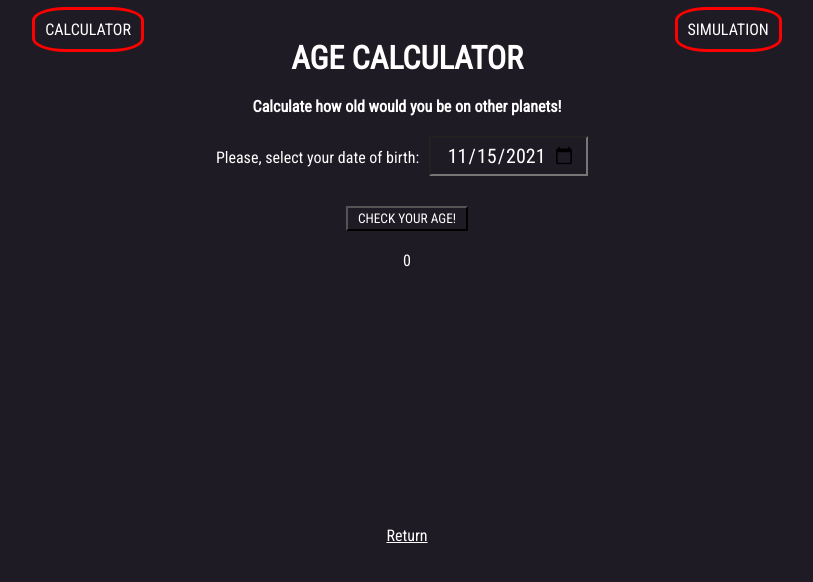
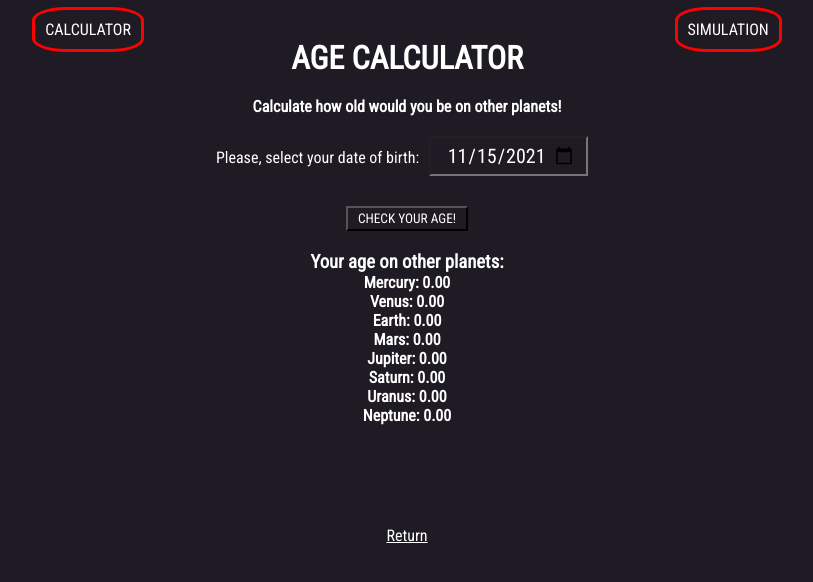
Before and after one commit to Student235555/solar-system-facts, a React (Create React App) app: page /calculator in a window 1280 px wide. Both pictures are taken after a click on the button "CHECK YOUR AGE!". Shown: the top 582 px of the page, without its empty margins (233-1046 px from the left). Built offline with nearby package versions, Linux system fonts and the light colour scheme.

Commit message:
Display calculations on screen

```diff
--- a/src/components/AgeCalculator.js
+++ b/src/components/AgeCalculator.js
@@ -12,6 +12,8 @@ const AgeCalculator = () => {
     const [dateOfBirth , setDateOfBirth] = useState(today);
     const [firstClick, setFirstClick] = useState(false);
     const [days, setDays] = useState(0);
+
+    let content = null;
 
     const [mercuryAge, setMercuryAge] = useState(0);
     const [venusAge, setVenusAge] = useState(0);
@@ -41,6 +43,20 @@ const AgeCalculator = () => {
         setNeptuneAge(diffDays/(164*365));
     }
 
+    content = (
+        <>
+            <h3>Your age on other planets:</h3>
+            <h4>Mercury: {mercuryAge.toFixed(2)}</h4>
+            <h4>Venus: {venusAge.toFixed(2)}</h4>
+            <h4>Earth: {earthAge.toFixed(2)}</h4>
+            <h4>Mars: {marsAge.toFixed(2)}</h4>
+            <h4>Jupiter: {jupiterAge.toFixed(2)}</h4>
+            <h4>Saturn: {saturnAge.toFixed(2)}</h4>
+            <h4>Uranus: {uranusAge.toFixed(2)}</h4>
+            <h4>Neptune: {neptuneAge.toFixed(2)}</h4>
+        </>
+    )
+
     return (
         <div>
             <h1 className='calcH1'>Age calculator</h1>
@@ -49,7 +65,7 @@ const AgeCalculator = () => {
                 <label htmlFor="date">Please, select your date of birth:</label>
                 <input className='ageInput' type="date" value={dateOfBirth} min={minDate} max={maxDate} onChange={event => setDateOfBirth(event.target.value)}></input><br/>
                 <button className='ageBtn' onClick={handleClick}>Check your age!</button><br/>
-                {firstClick ? <p>{days}</p> : <p>NOT CLICKED</p>}
+                {firstClick ? content : <p>Please, enter your birthday above in order to display results!</p>}
             </div>
             <Link to="/">Return</Link>
         </div>
```
